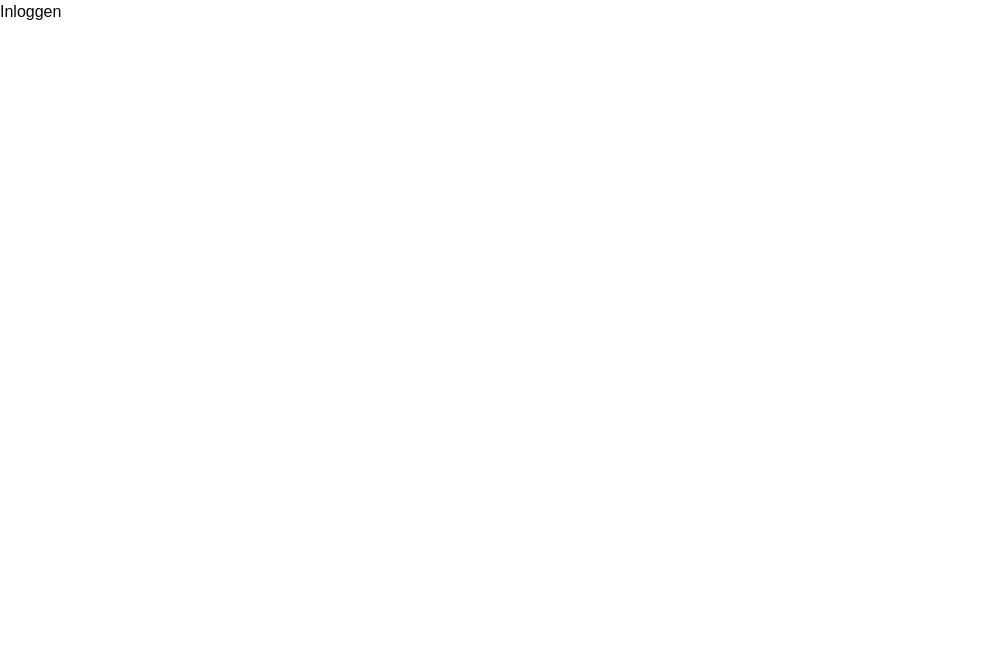
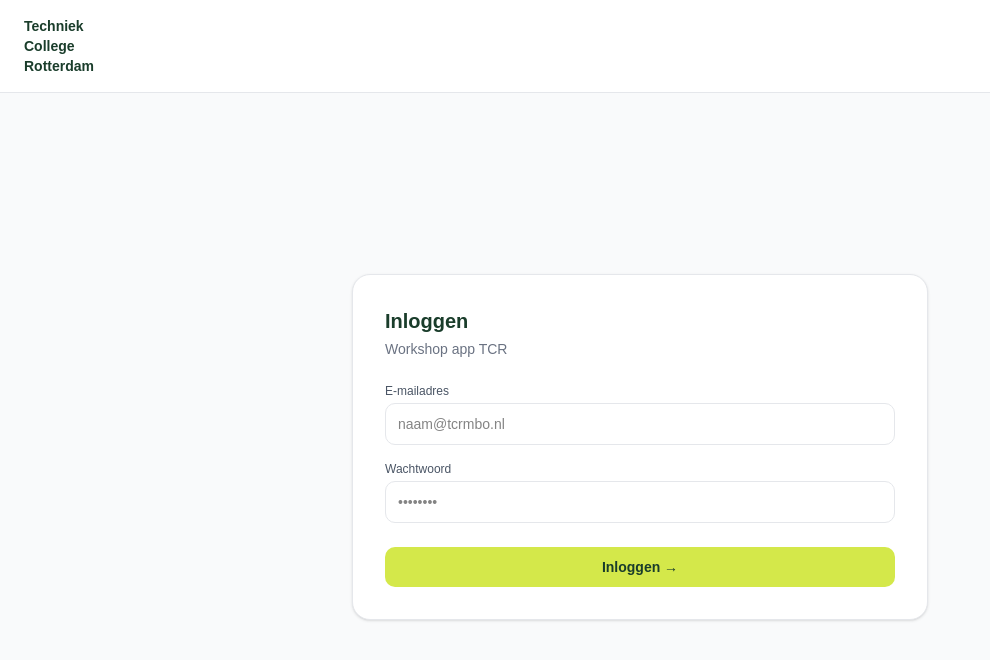
Before and after one commit to rickysaarloos/frontend-workshop-app, a React (Vite) app: page / in a window 1280 px wide. Shown: the top 660 px of the page, without its empty margins (0-990 px from the left). Built offline with nearby package versions, Linux system fonts and the light colour scheme.

Commit message:
Login.jsx frontend met tailwindcss

```diff
--- a/src/pages/auth/Login.jsx
+++ b/src/pages/auth/Login.jsx
@@ -1,7 +1,67 @@
+import { useState } from 'react'
+
 function Login() {
+  const [email, setEmail] = useState('')
+  const [wachtwoord, setWachtwoord] = useState('')
+
+  function handleSubmit(e) {
+    e.preventDefault()
+    console.log('inloggen met:', email, wachtwoord)
+  }
+
   return (
-    <div>
-      <h1>Inloggen</h1>
+    <div className="min-h-screen bg-gray-50 flex flex-col">
+
+      {/* Header */}
+      <header className="bg-white border-b border-gray-200 px-6 py-4 flex items-center gap-3">
+        <div className="flex flex-col leading-tight">
+          <span className="text-[#1a3d2b] font-bold text-sm">Techniek</span>
+          <span className="text-[#1a3d2b] font-bold text-sm">College</span>
+          <span className="text-[#1a3d2b] font-bold text-sm">Rotterdam</span>
+        </div>
+      </header>
+
+      {/* Login kaart */}
+      <div className="flex-1 flex items-center justify-center px-4">
+        <div className="w-full max-w-xl bg-white rounded-2xl border border-gray-200 p-8 shadow-sm">
+
+          <h1 className="text-xl font-semibold text-[#1a3d2b] mb-1">Inloggen</h1>
+          <p className="text-sm text-gray-500 mb-6">Workshop app TCR</p>
+
+          <form onSubmit={handleSubmit} className="flex flex-col gap-4">
+            <div className="flex flex-col gap-1">
+              <label className="text-xs font-medium text-gray-600">E-mailadres</label>
+              <input
+                type="email"
+                value={email}
+                onChange={(e) => setEmail(e.target.value)}
+                placeholder="naam@tcrmbo.nl"
+                className="border border-gray-200 rounded-lg px-3 py-2.5 text-sm outline-none focus:border-[#1a3d2b] focus:ring-2 focus:ring-[#1a3d2b]/10 transition-all"
+              />
+            </div>
+
+            <div className="flex flex-col gap-1">
+              <label className="text-xs font-medium text-gray-600">Wachtwoord</label>
+              <input
+                type="password"
+                value={wachtwoord}
+                onChange={(e) => setWachtwoord(e.target.value)}
+                placeholder="••••••••"
+                className="border border-gray-200 rounded-lg px-3 py-2.5 text-sm outline-none focus:border-[#1a3d2b] focus:ring-2 focus:ring-[#1a3d2b]/10 transition-all"
+              />
+            </div>
+
+            <button
+              type="submit"
+              className="bg-[rgb(212,232,74)] text-[#1a3d2b] rounded-lg py-2.5 text-sm font-semibold hover:bg-[#c8dc3e] transition-colors mt-2 flex items-center justify-center gap-2"
+            >
+              Inloggen →
+            </button>
+          </form>
+
+        </div>
+      </div>
+
     </div>
   )
 }
```
Also changed, not shown: src/pages/workshops/Profiel.jsx (deleted).
